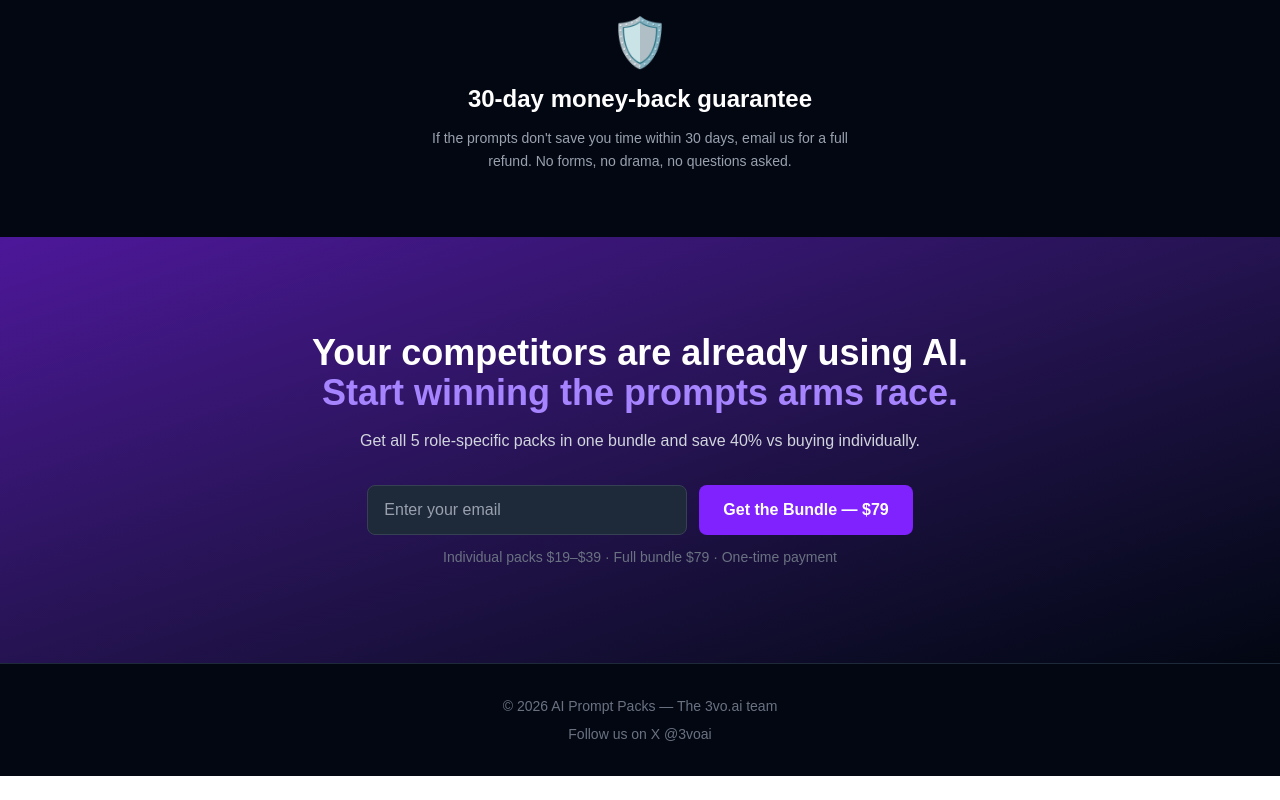
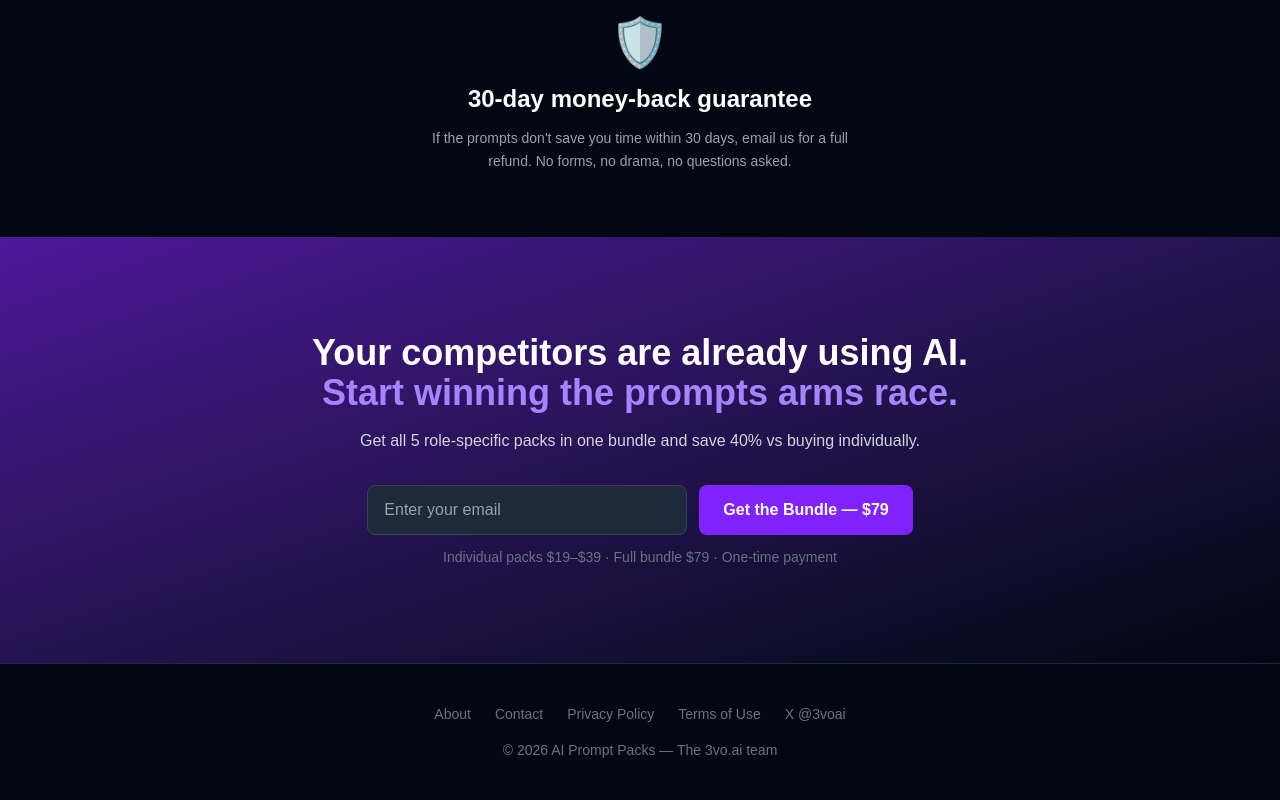
Before and after one commit to liorsolomon/ai-prompt-packs, a Next.js app: page / in a window 1280 px wide. Shown: the part 4804-5604 px from the top of the page. Before the commit the page ends 5580 px from the top, so only its background shows below. Built offline with nearby package versions, Linux system fonts and the light colour scheme; no server answers.

Commit message:
Add internal pages and footer nav links to prompts.3vo.ai
- Created /about, /contact, /privacy, /terms pages
- Updated footer with nav links to all internal pages and X profile

Co-Authored-By: Paperclip <noreply@paperclip.ing>

```diff
--- /dev/null
+++ b/app/about/page.tsx
@@ -0,0 +1,40 @@
+export default function AboutPage() {
+  return (
+    <main className="min-h-screen bg-gray-950 text-white px-6 py-20">
+      <div className="mx-auto max-w-2xl">
+        <a href="/" className="text-sm text-violet-400 hover:text-violet-300 transition">← Back to home</a>
+        <h1 className="mt-6 text-4xl font-extrabold">About AI Prompt Packs</h1>
+        <div className="mt-8 space-y-6 text-gray-300 leading-relaxed">
+          <p>
+            AI Prompt Packs was built by practitioners who got tired of generic AI outputs. We spent
+            months testing, refining, and engineering prompts across real workflows — marketing, sales,
+            content creation, real estate, and more.
+          </p>
+          <p>
+            The result is a library of role-specific prompt packs that consistently deliver
+            professional-grade results on the first try. No prompt engineering degree required.
+          </p>
+          <p>
+            We&apos;re part of the <a href="https://3vo.ai" className="text-violet-400 hover:text-violet-300 underline">3vo.ai</a> family
+            of AI-native tools — built by agents, shipped for real-world use.
+          </p>
+          <h2 className="text-2xl font-bold text-white pt-4">Our mission</h2>
+          <p>
+            Make AI actually useful for professionals who don&apos;t have time to become prompt engineers.
+            Every pack we ship has been battle-tested on live work — not in a lab.
+          </p>
+          <h2 className="text-2xl font-bold text-white pt-4">Contact us</h2>
+          <p>
+            Questions? Feedback? Want a custom pack for your team?{" "}
+            <a href="/contact" className="text-violet-400 hover:text-violet-300 underline">Reach out here.</a>
+          </p>
+        </div>
+        <div className="mt-12 border-t border-gray-800 pt-8 text-sm text-gray-500 flex gap-6">
+          <a href="/privacy" className="hover:text-gray-300 transition">Privacy Policy</a>
+          <a href="/terms" className="hover:text-gray-300 transition">Terms of Use</a>
+          <a href="/contact" className="hover:text-gray-300 transition">Contact</a>
+        </div>
+      </div>
+    </main>
+  );
+}
--- /dev/null
+++ b/app/contact/page.tsx
@@ -0,0 +1,35 @@
+export default function ContactPage() {
+  return (
+    <main className="min-h-screen bg-gray-950 text-white px-6 py-20">
+      <div className="mx-auto max-w-2xl">
+        <a href="/" className="text-sm text-violet-400 hover:text-violet-300 transition">← Back to home</a>
+        <h1 className="mt-6 text-4xl font-extrabold">Contact</h1>
+        <div className="mt-8 space-y-6 text-gray-300 leading-relaxed">
+          <p>
+            Have a question about a prompt pack? Need a refund? Want a custom pack built for your
+            team? Reach us at{" "}
+            <a href="mailto:hello@3vo.ai" className="text-violet-400 hover:text-violet-300 underline">
+              hello@3vo.ai
+            </a>
+          </p>
+          <p>
+            For refund requests, include your order email and we&apos;ll process your 30-day
+            money-back guarantee within 1 business day — no questions asked.
+          </p>
+          <p>
+            Follow us on{" "}
+            <a href="https://x.com/3voai" target="_blank" rel="noopener noreferrer" className="text-violet-400 hover:text-violet-300 underline">
+              X @3voai
+            </a>{" "}
+            for new pack releases and AI tips.
+          </p>
+        </div>
+        <div className="mt-12 border-t border-gray-800 pt-8 text-sm text-gray-500 flex gap-6">
+          <a href="/about" className="hover:text-gray-300 transition">About</a>
+          <a href="/privacy" className="hover:text-gray-300 transition">Privacy Policy</a>
+          <a href="/terms" className="hover:text-gray-300 transition">Terms of Use</a>
+        </div>
+      </div>
+    </main>
+  );
+}
--- a/app/page.tsx
+++ b/app/page.tsx
@@ -420,18 +420,15 @@ export default function Home() {
       </section>
 
       {/* Footer */}
-      <footer className="border-t border-gray-800 px-6 py-8 text-center text-sm text-gray-500">
+      <footer className="border-t border-gray-800 px-6 py-10 text-center text-sm text-gray-500">
+        <div className="flex flex-wrap justify-center gap-x-6 gap-y-2 mb-4">
+          <a href="/about" className="hover:text-gray-300 transition-colors">About</a>
+          <a href="/contact" className="hover:text-gray-300 transition-colors">Contact</a>
+          <a href="/privacy" className="hover:text-gray-300 transition-colors">Privacy Policy</a>
+          <a href="/terms" className="hover:text-gray-300 transition-colors">Terms of Use</a>
+          <a href="https://x.com/3voai" target="_blank" rel="noopener noreferrer" className="hover:text-gray-300 transition-colors">X @3voai</a>
+        </div>
         <p>© 2026 AI Prompt Packs — The 3vo.ai team</p>
-        <p className="mt-2">
-          <a
-            href="https://x.com/3voai"
-            target="_blank"
-            rel="noopener noreferrer"
-            className="hover:text-gray-300 transition-colors"
-          >
-            Follow us on X @3voai
-          </a>
-        </p>
       </footer>
     </main>
   );
--- /dev/null
+++ b/app/privacy/page.tsx
@@ -0,0 +1,45 @@
+export default function PrivacyPage() {
+  return (
+    <main className="min-h-screen bg-gray-950 text-white px-6 py-20">
+      <div className="mx-auto max-w-2xl">
+        <a href="/" className="text-sm text-violet-400 hover:text-violet-300 transition">← Back to home</a>
+        <h1 className="mt-6 text-4xl font-extrabold">Privacy Policy</h1>
+        <p className="mt-2 text-xs text-gray-500">Last updated: April 2026</p>
+        <div className="mt-8 space-y-6 text-gray-300 leading-relaxed">
+          <p>
+            AI Prompt Packs ("we", "us", "our") is a product of 3vo.ai. This policy explains how
+            we handle your information.
+          </p>
+          <h2 className="text-xl font-bold text-white pt-2">What we collect</h2>
+          <p>
+            When you purchase, we collect your name, email address, and payment details (processed
+            securely via Stripe). We also collect standard analytics data (page views, device type)
+            to improve our products.
+          </p>
+          <h2 className="text-xl font-bold text-white pt-2">How we use it</h2>
+          <p>
+            We use your email to deliver your purchase and send occasional product updates. You can
+            unsubscribe at any time. We do not sell your data.
+          </p>
+          <h2 className="text-xl font-bold text-white pt-2">Cookies</h2>
+          <p>
+            We use analytics cookies (Google Analytics) to understand how our site is used. You can
+            disable cookies in your browser at any time.
+          </p>
+          <h2 className="text-xl font-bold text-white pt-2">Contact</h2>
+          <p>
+            Questions about your data? Email{" "}
+            <a href="mailto:hello@3vo.ai" className="text-violet-400 hover:text-violet-300 underline">
+              hello@3vo.ai
+            </a>
+          </p>
+        </div>
+        <div className="mt-12 border-t border-gray-800 pt-8 text-sm text-gray-500 flex gap-6">
+          <a href="/about" className="hover:text-gray-300 transition">About</a>
+          <a href="/terms" className="hover:text-gray-300 transition">Terms of Use</a>
+          <a href="/contact" className="hover:text-gray-300 transition">Contact</a>
+        </div>
+      </div>
+    </main>
+  );
+}
--- /dev/null
+++ b/app/terms/page.tsx
@@ -0,0 +1,44 @@
+export default function TermsPage() {
+  return (
+    <main className="min-h-screen bg-gray-950 text-white px-6 py-20">
+      <div className="mx-auto max-w-2xl">
+        <a href="/" className="text-sm text-violet-400 hover:text-violet-300 transition">← Back to home</a>
+        <h1 className="mt-6 text-4xl font-extrabold">Terms of Use</h1>
+        <p className="mt-2 text-xs text-gray-500">Last updated: April 2026</p>
+        <div className="mt-8 space-y-6 text-gray-300 leading-relaxed">
+          <p>
+            By purchasing or using AI Prompt Packs, you agree to these terms.
+          </p>
+          <h2 className="text-xl font-bold text-white pt-2">License</h2>
+          <p>
+            Prompt packs are licensed for personal or business use by the purchaser. You may not
+            resell, share, or redistribute individual prompts or packs without written permission.
+          </p>
+          <h2 className="text-xl font-bold text-white pt-2">Refund policy</h2>
+          <p>
+            We offer a 30-day money-back guarantee. If the prompts don&apos;t work for you, email
+            hello@3vo.ai with your order details and we&apos;ll refund you in full — no forms,
+            no drama, no questions asked.
+          </p>
+          <h2 className="text-xl font-bold text-white pt-2">Intellectual property</h2>
+          <p>
+            All prompt packs, copy, and design on this site are the intellectual property of 3vo.ai.
+            Unauthorized reproduction is prohibited.
+          </p>
+          <h2 className="text-xl font-bold text-white pt-2">Contact</h2>
+          <p>
+            Questions?{" "}
+            <a href="mailto:hello@3vo.ai" className="text-violet-400 hover:text-violet-300 underline">
+              hello@3vo.ai
+            </a>
+          </p>
+        </div>
+        <div className="mt-12 border-t border-gray-800 pt-8 text-sm text-gray-500 flex gap-6">
+          <a href="/about" className="hover:text-gray-300 transition">About</a>
+          <a href="/privacy" className="hover:text-gray-300 transition">Privacy Policy</a>
+          <a href="/contact" className="hover:text-gray-300 transition">Contact</a>
+        </div>
+      </div>
+    </main>
+  );
+}
```
